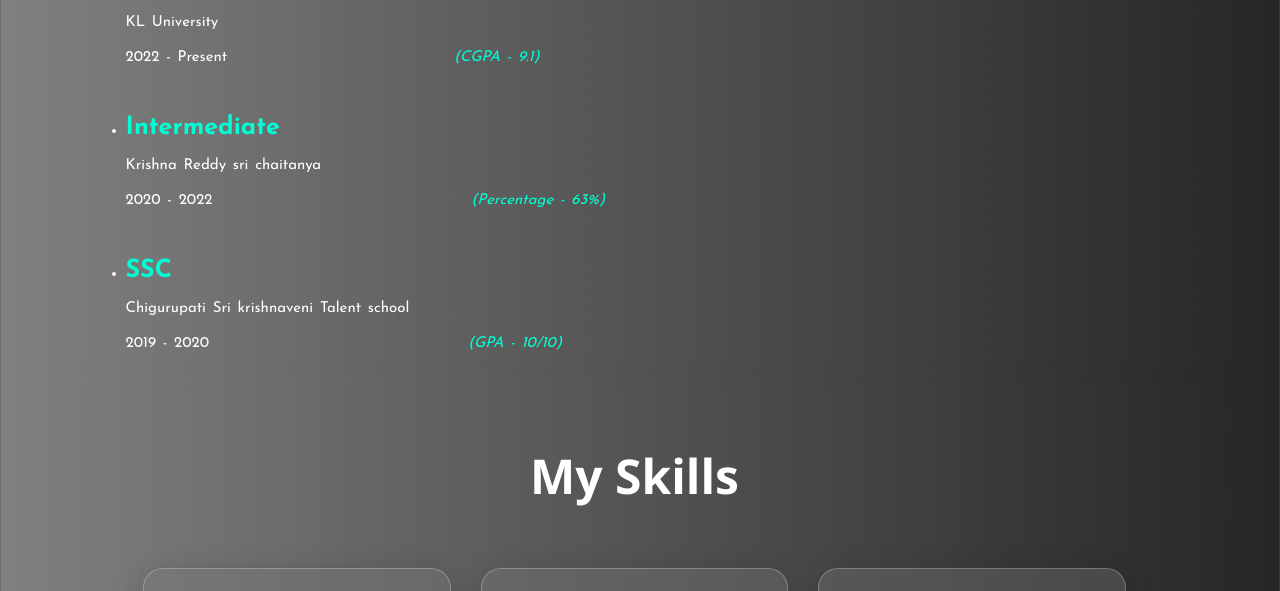
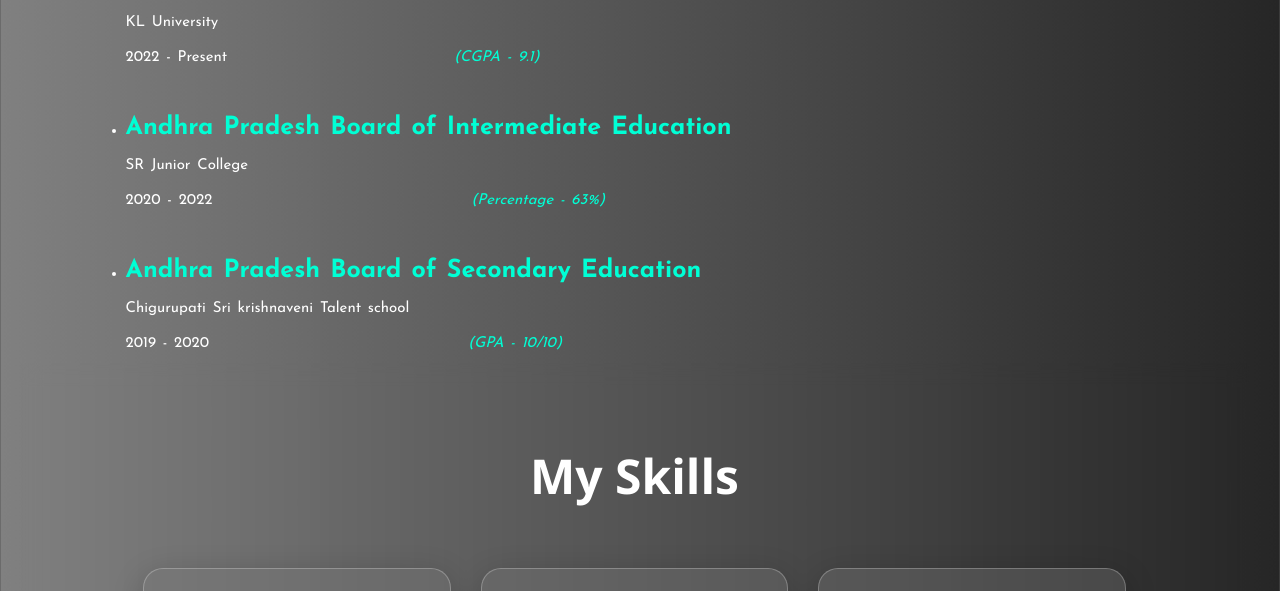
Before and after one commit to Rohan-2200080037/Portfolio, a plain HTML site: page index.html in a window 1280 px wide. Shown: the part 1509-2100 px from the top of the page. Drawn offline with nearby package versions, Linux system fonts and the light colour scheme.

Commit message:
Update index.html

```diff
--- a/index.html
+++ b/index.html
@@ -189,15 +189,15 @@
 
 
                             </li><br>
-                            <li><span class="Education"><b>Intermediate</b> </span><br>
+                            <li><span class="Education"><b>Andhra Pradesh Board of Intermediate Education </b> </span><br>
 
-                                <p>Krishna Reddy sri chaitanya </p>
+                                <p>SR Junior College</p>
                                 <p align="left">2020 - 2022 <span class="cgs">(Percentage - 63%)
                                     </span> </p>
 
 
                             </li><br>
-                            <li><span class="Education"><b>SSC</b> </span><br>
+                            <li><span class="Education"><b>Andhra Pradesh Board of Secondary Education</b> </span><br>
 
                                 <p>Chigurupati Sri krishnaveni Talent school </p>
                                 <p align="left">2019 - 2020 <span class="cgs">(GPA - 10/10)</span> </p>
```
